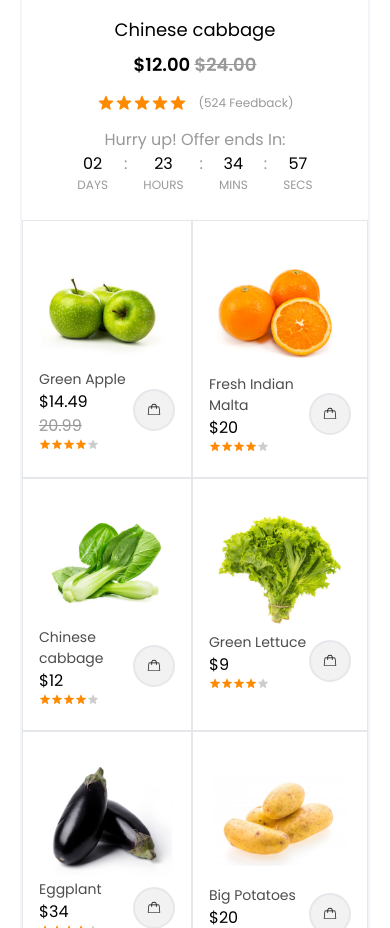
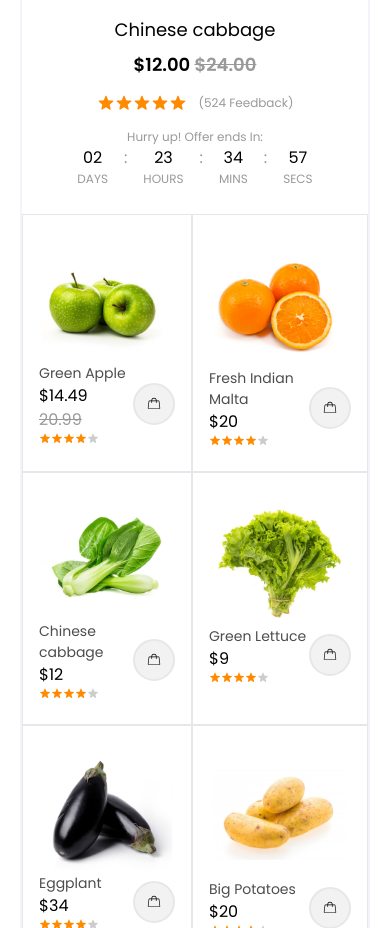
Before and after one commit to KodeNinj/Ecobazar, a Next.js app: page / in a window 390 px wide. Shown: the part 7360-8288 px from the top of the page. Built offline with nearby package versions, Linux system fonts and the light colour scheme.

Commit message:
another modification

```diff
--- a/src/components/HotDeals/index.tsx
+++ b/src/components/HotDeals/index.tsx
@@ -55,7 +55,7 @@ const HotDeals = () => {
 						</div>
 						{/* OFFER TIME */}
 						<div className="my-[16px]">
-							<p className="text-center md:text-[16px] sm:text-[14px] text-[var(--priceGrey)]">
+							<p className="text-center md:text-[16px] sm:text-[14px] text-[12px] text-[var(--priceGrey)]">
 								Hurry up! Offer ends In:
 							</p>
 							<div className="Timecontainer flex items-start justify-center md:text-[20px] text-[16px] font-medium gap-4 text-center">
```
